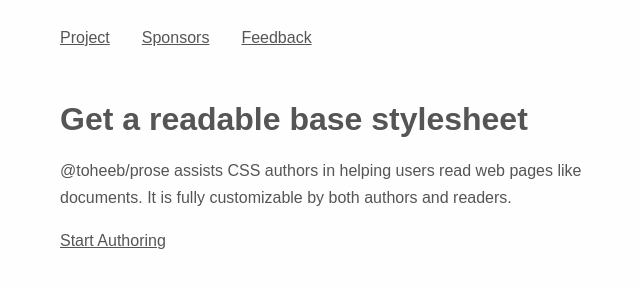
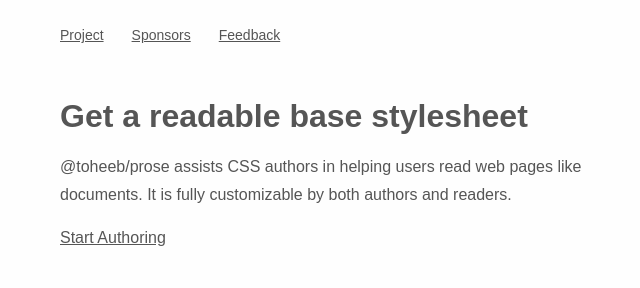
Before and after one commit to Toheeb/www.toheeb.com, an Eleventy site: page src/en/prose.md in a window 1280 px wide. Shown: the whole page, without its empty margins (292-932 px from the left). Built offline with nearby package versions, Linux system fonts and the light colour scheme; Eleventy itself is replaced by a stand-in of ours; files that its build step writes are made by us from their sources.

Commit message:
reduce font size for .site-nav

```diff
--- a/src/_includes/page.html
+++ b/src/_includes/page.html
@@ -61,6 +61,7 @@
       .site-nav {
         display: flex;
         gap: 2em;
+        font-size: .875em;
       }
 
     </style>
```
